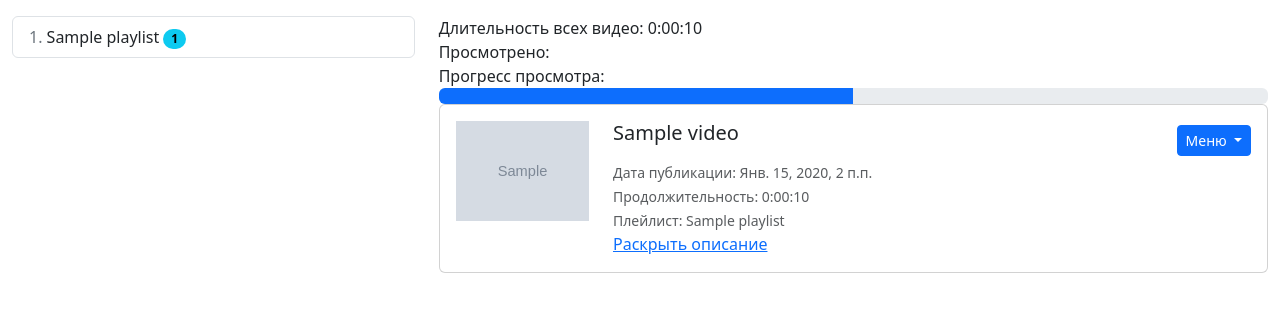
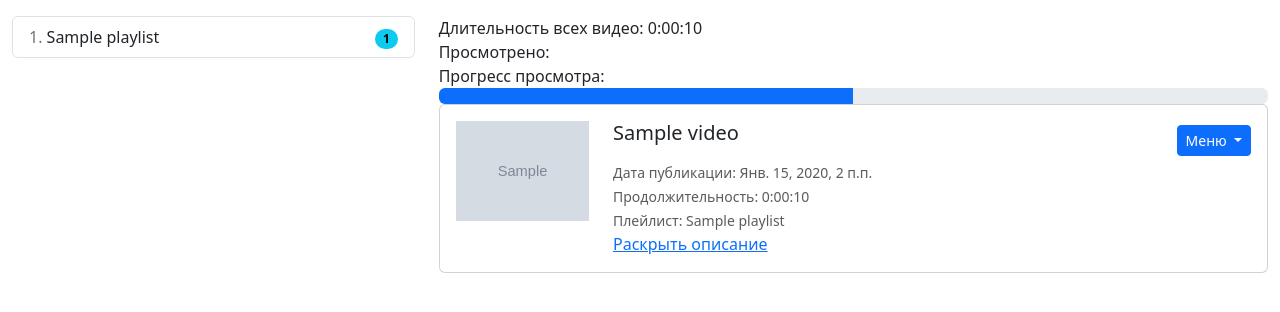
Before and after one commit to UserNikita/easycode_django, a Django app: page /youtube/videos/1/ in a window 1280 px wide. Shown: the part 80-392 px from the top of the page. Run offline with Django 3.2, Linux system fonts and the light colour scheme; tables that the repository leaves empty hold one stand-in row (values such as "Sample post"); grey boxes marked "Sample" are stand-in pictures; some libraries are stand-ins or nearby versions.

Commit message:
Улучшение вёрстки сайдбара со списком плейлистов

```diff
--- a/apps/youtube/templates/youtube/playlist_sidebar.html
+++ b/apps/youtube/templates/youtube/playlist_sidebar.html
@@ -1,13 +1,19 @@
 <div class="list-group">
     {% for playlist in playlists %}
         <a href="#" class="list-group-item list-group-item-action" aria-current="true">
+            <div class="d-flex">
+                <div class="flex-grow-1">
                     <span class="text-secondary">
                         {{ forloop.counter }}.
                     </span>
                     {{ playlist.title }}
+                </div>
+                <div>
                     <span class="badge rounded-pill text-bg-info">
                         {{ playlist.videos_count }}
                     </span>
+                </div>
+            </div>
         </a>
     {% endfor %}
 </div>
```
Lines whose indentation alone changed are shown as unchanged.
